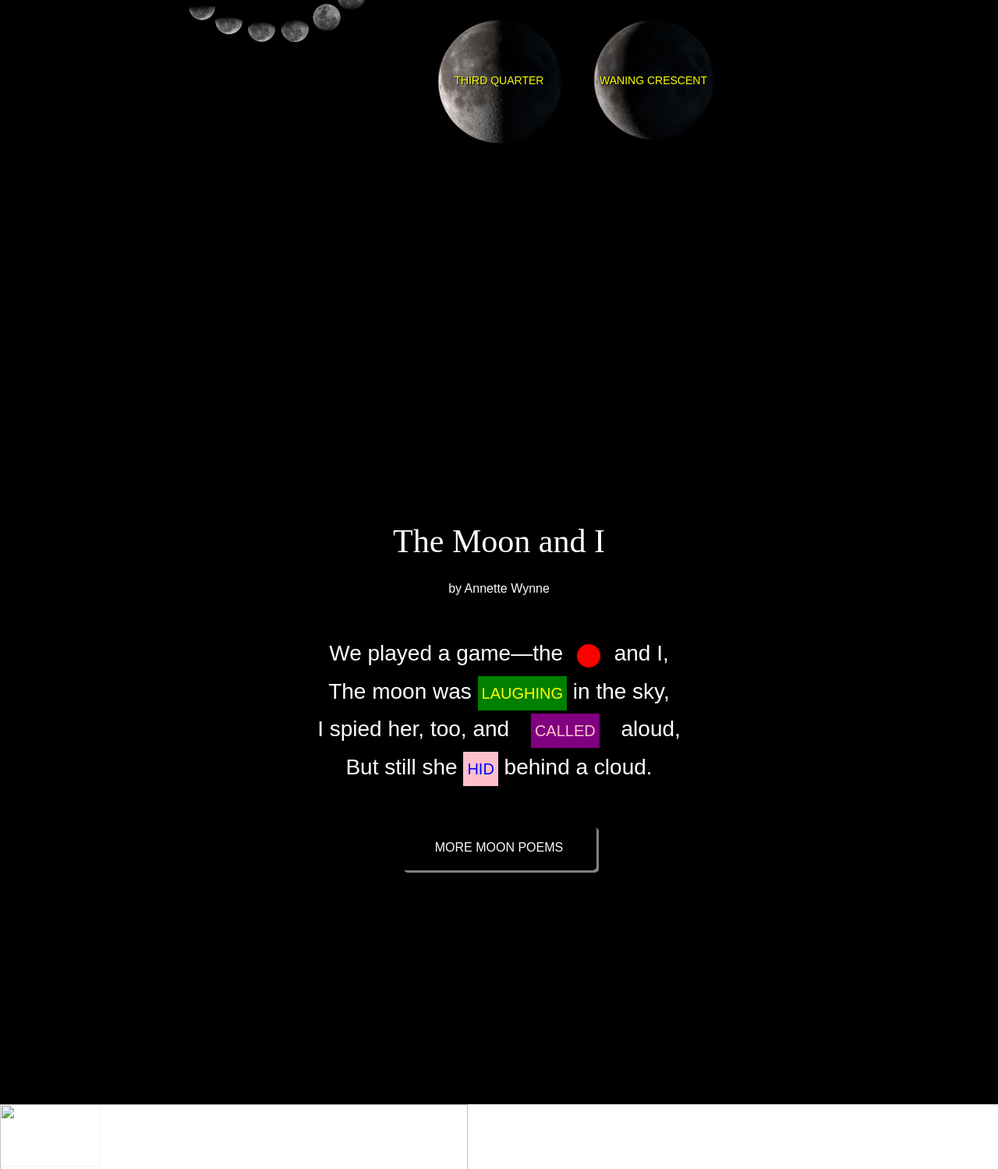
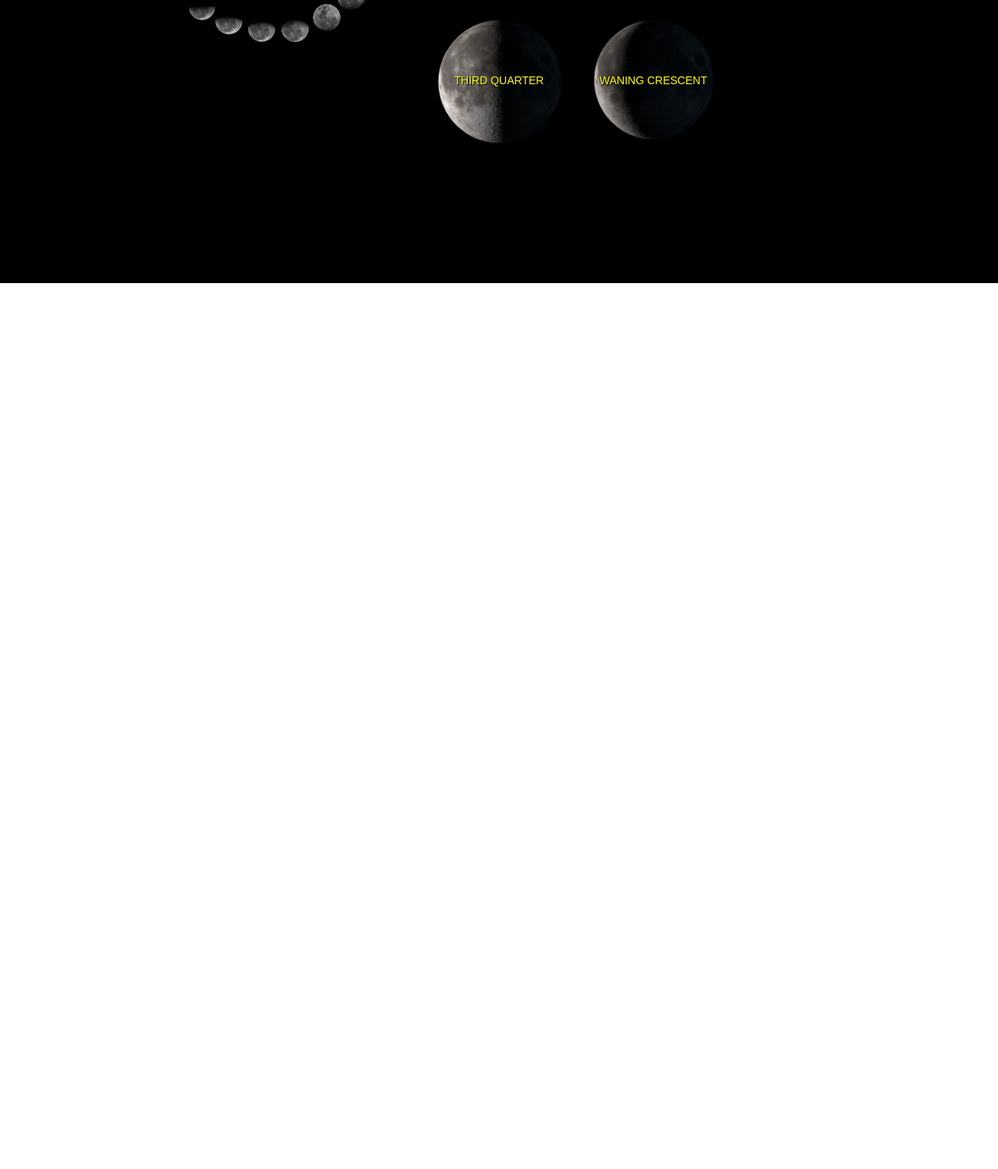
Before and after one commit to emilyhur4/class-site, a plain HTML site: page index.html in a window 1280 px wide. Shown: the part 2996-4495 px from the top of the page at 78% size. After the commit the page ends 3359 px from the top, so only its background shows below. Drawn offline with Linux system fonts and the light colour scheme; files whose address does not match are found by name; a web font is replaced by a local one.

Commit message:
Add files via upload

```diff
--- a/index.html
+++ b/index.html
@@ -103,28 +103,3 @@
     <div class="div9"><p>The Phases of the Moon</p></div>
 </div>
 </section>
-
-<!-- POEM SECTION -->
-<section id="poem-section">
-<div class="text">
-<h2>The Moon and I</h2>
-<h3>by Annette Wynne</h3>
-<p>We played a game—the <span class="circle"><span class="word">moon</span></span> and I,<br>
-The moon was <span class="laugh">laughing</span> in the sky,<br>
-I spied her, too, and <span class="call">called</span> aloud,<br>
-But still she <span class="hid">hid</span> behind a cloud.</p>
-</div>
-<a href="https://www.poetryfoundation.org/search?query=moon&refinement=poems" target="_blank" class="button">More Moon Poems</a>
-</section>
-
-<section id="animated-section">
-    <img src="images/moon-blue.png" class="moon1">
-    <img src="images/moon-red.png" class="moon2">
-    <img src="images/moon-bw.png" class="moon3">
-</section>
-
-
-    </body>
-
-
-</html>
--- a/style.css
+++ b/style.css
@@ -208,177 +208,6 @@ grid row start / grid column start / grid row end / grid column end
     text-shadow: 1px 1px black;
 }
 
-/* POEM SECTION */
-#poem-section {
-    background-color: black;
-    padding: 300px 0;
-    background-image: url(images/moon-blue.png);
-    background-position: top left;
-}
-.text {
-    width: 50%;
-    margin: 0 auto;
-    text-align: center;
-}
-.text h2 {
-    font-size: 42px;
-}
-.text h3 {
-    font-size: 16px;
-    margin-bottom: 50px;
-}
-.text p {
-    color: white;
-    font-family: "Inclusive Sans", sans-serif;
-    font-size: 28px;
-    line-height: 1.7;
-}
-.circle {
-    display: inline-block;
-    width: 30px;
-    height: 30px;
-    background-color: red;
-    border-radius: 15px;
-    margin: 0 10px 0 10px;
-    transition: all 1s;
-}
-.circle:hover {
-    background-color: blue;
-    cursor:crosshair;
-    width: 100px;
-}
-.word {
-    opacity: 0;
-    transition: all 1s;
-    padding-left: 20px;
-    color: yellow;
-}
-.circle:hover .word {
-    opacity: 1;
-}
-.laugh {
-    display: inline-block;
-    background-color: green;
-    color: yellow;
-    font-size: 20px;
-    padding: 5px;
-    transition: all 2s;
-}
-.laugh:hover {
-    transform: rotate(180deg);
-    cursor: pointer;
-}
-.call {
-    display: inline-block;
-    background-color: purple;
-    color: pink;
-    font-size: 20px;
-    padding: 5px;
-    margin: 0 20px;
-    transition: all 1s;
-}
-.call:hover {
-    transform: translate(100px,0) scale(3,3);
-    opacity: 0.2;
-}
-.hid {
-    display: inline-block;
-    background-color: pink;
-    color: blue;
-    font-size: 20px;
-    padding: 5px;
-    transition: all 1s;
-}
-.hid:hover {
-    cursor: pointer;
-    background-color: purple;
-    transform: translate(-50px,0) scale(50%,50%);
-    opacity: 0.1;
-}
-.button {
-    display: block;
-    width: 250px;
-    border-radius: 5px;
-    background-color: black;
-    color: white;
-    text-decoration: none;
-    font-family: "Inclusive Sans", sans-serif;
-    font-size: 16px;
-    text-transform: uppercase;
-    text-align: center;
-    margin: 50px auto 0 auto;
-    padding: 20px;
-    box-shadow: 3px 3px gray;
-}
-.button:hover {
-    color: gray;
-    transform: translate(2px,2px);
-    box-shadow: 1px 1px gray;
-}
-#animated-section {
-    width: 100%;
-    height: 100vh;
-    background-image: url(images/stars.jpg);
-    background-size: cover;
-    animation: movestars 300s infinite;
-    position: relative;
-    overflow: hidden;
-}
-@keyframes movestars {
-0% {background-position: 0 0;}
-100% {background-position: 10000px 0;}
-}
-.moon1 {
-    width: 400px;
-    height: 400px;
-    position: absolute;
-    top: 0;
-    left: 0;
-    animation: movemoon 10s infinite alternate;
-    z-index: 90;
-}
-@keyframes movemoon {
-    0% {top: 0; left: 0;}
-    50% {top: 500px;}
-    100% {left: 1000px;}
-}
-.moon2 {
-    width: 200px;
-    height: 200px;
-    position: absolute;
-    bottom: 0;
-    right: 0;
-    animation: rotatemoon 5s infinite alternate;
-    z-index: 80;
-}
-@keyframes rotatemoon {
-    0% {
-        transform:rotate(0deg);
-        bottom: 0;
-        right: 0;
-        opacity: 1;
-    }
-    50% {
-        bottom: 10%;
-        right: 50%;
-    }
-    100% {
-        transform:rotate(360deg);
-        bottom: 90%;
-        right: 90%;
-        opacity: 0.2;
-    }
-}
-.moon3 {
-    width: 600px;
-    height: 600px;
-    position: absolute;
-    bottom: 0;
-    left: 0;
-    animation: movemoon 20s 5s infinite alternate;
-    /* animation property: name duration delay iteration-count direction */
-}
-
 /* HEADER */
 header {
     width: 100%;
```
